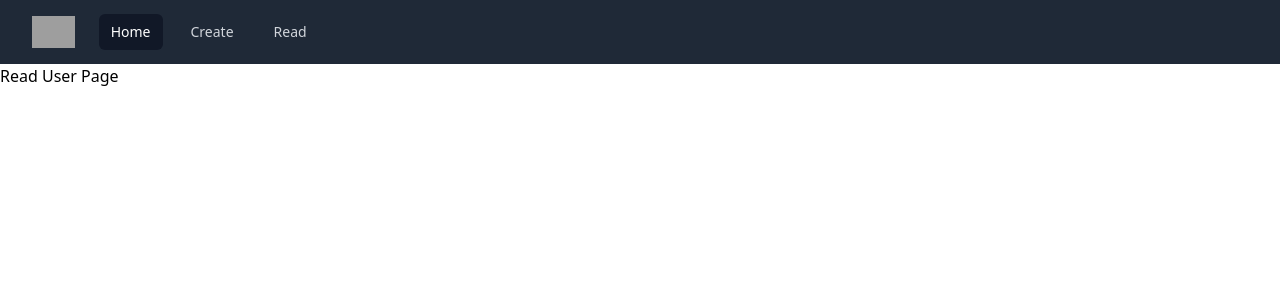
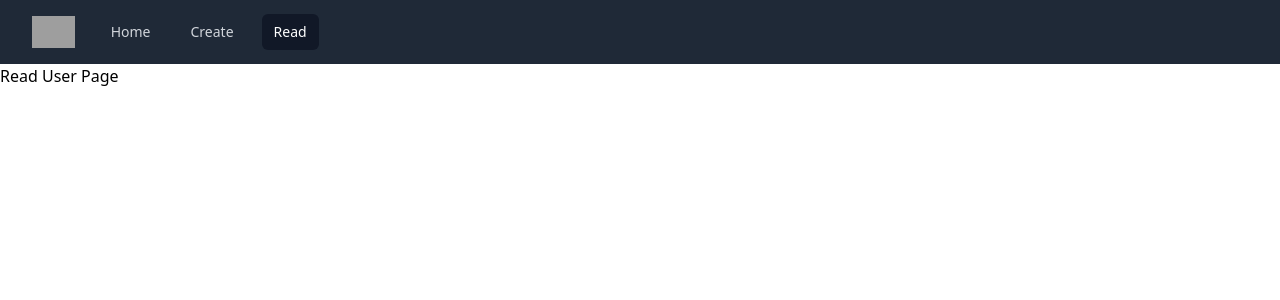
Before and after one commit to TLNguyen-Paris/Front_FS_CRUD, a Vue app: page /read in a window 1280 px wide. Shown: the top 300 px of the page. Built offline with nearby package versions, Linux system fonts and the light colour scheme; grey boxes are pictures that could not be loaded.

Commit message:
header - dynamic css on page

```diff
--- a/src/components/Header.vue
+++ b/src/components/Header.vue
@@ -26,17 +26,17 @@
           <div class="hidden sm:ml-6 sm:block">
             <div class="flex space-x-4">
               <router-link
-                v-for="item in navigation"
-                :to="item.path"
-                :key="item.name"
+                v-for="route in navigation"
+                :to="route.path"
+                :key="route.name"
                 :class="[
-                  item.current
+                  $route.path === route.path
                     ? 'bg-gray-900 text-white'
                     : 'text-gray-300 hover:bg-gray-700 hover:text-white',
                   'rounded-md px-3 py-2 text-sm font-medium',
                 ]"
-                :aria-current="item.current ? 'page' : undefined"
-                >{{ item.name }}</router-link
+                :aria-current="route.current ? 'page' : undefined"
+                >{{ route.name }}</router-link
               >
             </div>
           </div>
@@ -77,9 +77,11 @@ import {
 } from "@headlessui/vue";
 import { Bars3Icon, BellIcon, XMarkIcon } from "@heroicons/vue/24/outline";
 
-const navigation = [
-  { name: "Home", path: "/", current: true },
-  { name: "Create", path: "/create", current: false },
-  { name: "Read", path: "/read", current: false },
-];
+import { ref } from "vue";
+
+const navigation = ref([
+  { name: "Home", path: "/" },
+  { name: "Create", path: "/create" },
+  { name: "Read", path: "/read" },
+]);
 </script>
```
